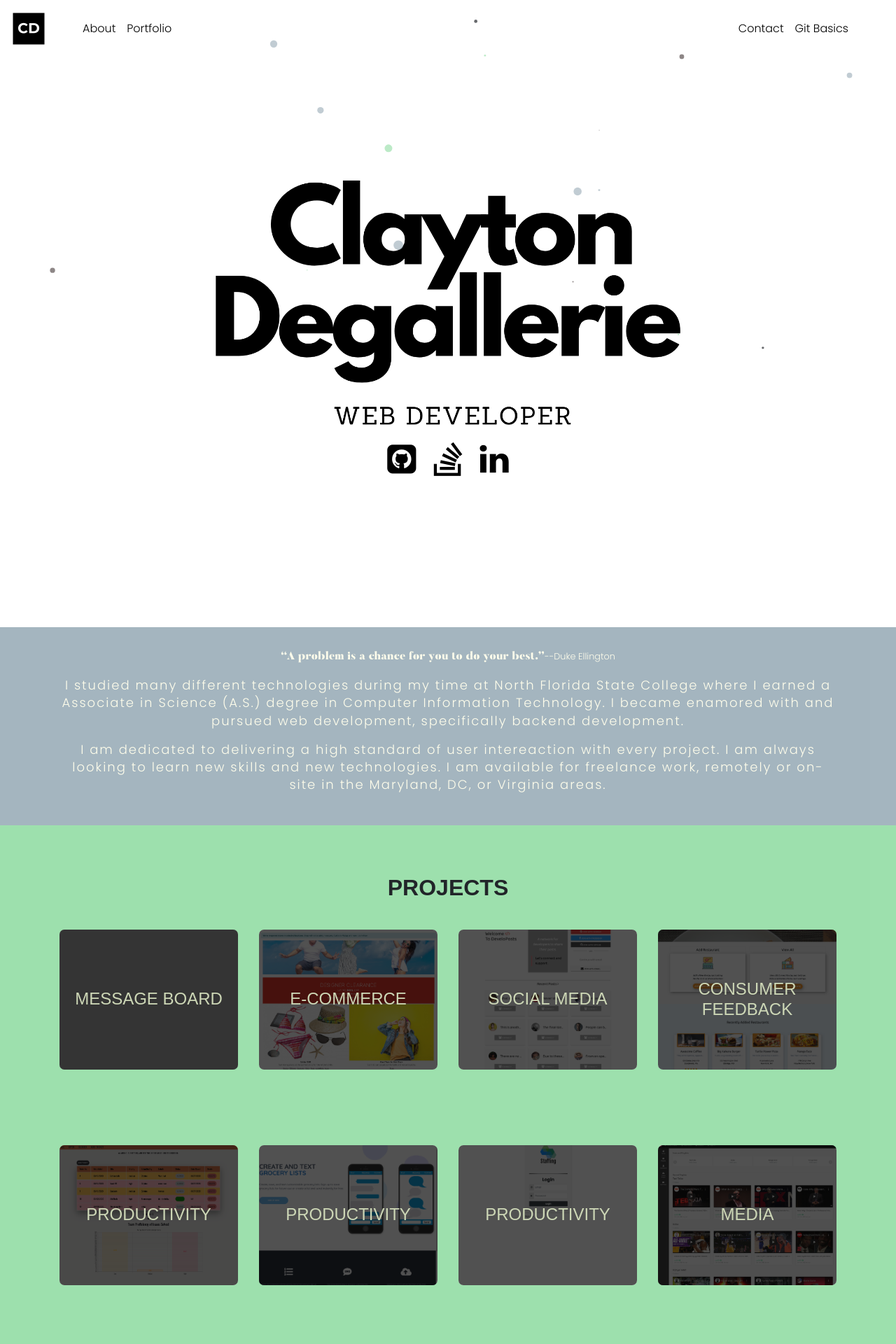
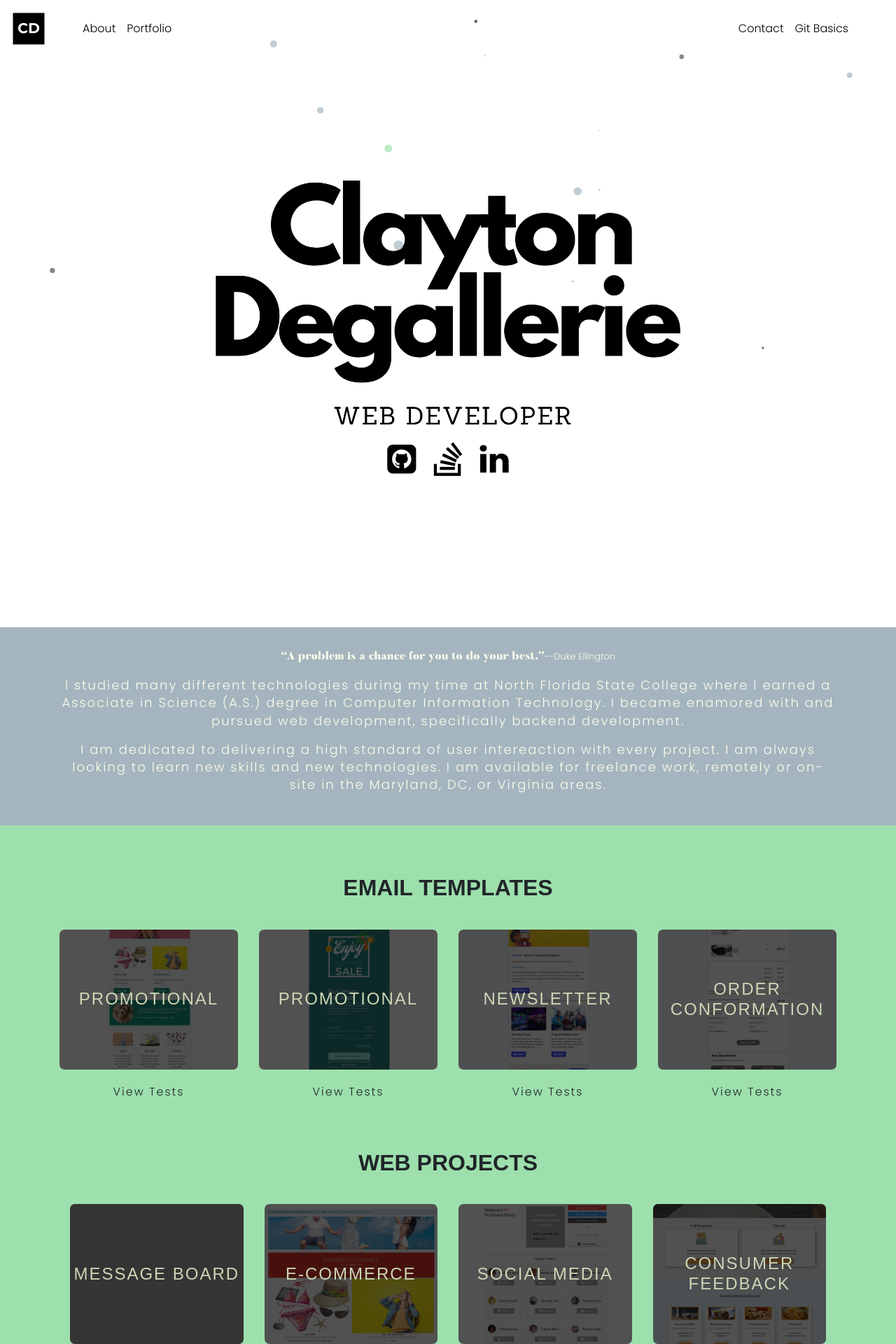
Before and after one commit to cod500/degallerie-portfolio, a PHP site: page /index.html in a window 1280 px wide. Shown: the top 1920 px of the page at 70% size. Run offline with PHP 8.4, Linux system fonts and the light colour scheme; some libraries are stand-ins or nearby versions; some web fonts are replaced; grey boxes are pictures that could not be loaded.

Commit message:
Added email templates

```diff
--- a/css/styles.css
+++ b/css/styles.css
@@ -93,8 +93,13 @@ section.home-intro h1 {
   line-height: 1.6;
 }
 
-.project-div p {
+.project-div p,
+.project-div a {
   letter-spacing: 2px;
+  color: #212529;
+}
+
+.hover-tag:hover {
   color: #212529;
 }
 
--- a/index.html
+++ b/index.html
@@ -114,14 +114,74 @@
                 </div>
             </div>
         </div>
-    </section><!-- portfolio section --><a id="portfolio"></a>
+    </section>
 
+    <!-- portfolio section --><a id="portfolio"></a>
     <section class="portfolio">
+
+        <!-- Emails -->
         <div class="container">
             <div class="content">
                 <div class="row">
                     <div class="col-12">
-                        <h2 class="text-center">Projects</h2>
+                        <h2 class="text-center">Email Templates</h2>
+                    </div>
+                </div>
+                <div class="row">
+
+                    <div class="col-m-12 col-lg-3 justify-content-center project-div">
+                        <a href="https://degallstore-sale.netlify.app/" target="_blank">
+                            <div class="project" style="background-image:url(img/email-promo.png)">
+                                <div class="overlay">
+                                    <h4>Promotional<h4>
+                                </div>
+                            </div>
+                        </a>
+                        <a class="hover-tag" href="img/summersale-tests.png" target="_blank">View Tests
+                        </a>
+                    </div>
+                    <!-- /.col-sm-3 -->
+                    <div class="col-m-12 col-lg-3 project-div">
+                        <a href="https://degallshop-spash-email.netlify.app/" target="_blank">
+                            <div class="project" style="background-image:url(img/email-splash.png)">
+                                <div class="overlay">
+                                    <h4>Promotional</h4>
+                                </div>
+                            </div>
+                        </a>
+                        <a class="hover-tag" href="img/splash-tests.png" target="_blank">View Tests
+                        </a>
+                    </div>
+                    <!-- /.col-sm-3 -->
+                    <div class="col-m-12 col-lg-3 project-div">
+                        <a href="https://degall-groups-newsletter.netlify.app/" target="_blank">
+                            <div class="project" style="background-image:url(img/newsletter.png)">
+                                <div class="overlay">
+                                    <h4>Newsletter</h4>
+                                </div>
+                            </div>
+                        </a>
+                        <a class="hover-tag" href="img/newsletterstest.png" target="_blank">View Tests</a>
+                    </div>
+                    <!-- /.col-sm-3 -->
+                    <div class="col-m-12 col-lg-3 project-div">
+                        <a href="https://degallshop-order.netlify.app/" target="_blank">
+                            <div class="project" style="background-image:url(img/email-order.png)">
+                                <div class="overlay">
+                                    <h4>Order Conformation<h4>
+                                </div>
+                            </div>
+                        </a>
+                        <a class="hover-tag" href="img/order-tests.png" target="_blank">View Tests</a>
+                    </div>
+                </div>
+
+                <!-- End Emails -->
+                <div class="container">
+                    <div class="content">
+                        <div class="row">
+                            <div class="col-12">
+                                <h2 class="text-center">Web Projects</h2>
                             </div>
                         </div>
                         <div class="row">
@@ -187,7 +247,8 @@
                                 </p>
                             </div>
                             <!-- /.col-sm-3 -->
-                    <div class="m-auto col-m-12 col-lg-3 justify-content-center project-div" id="productivity-2">
+                            <div class="m-auto col-m-12 col-lg-3 justify-content-center project-div"
+                                id="productivity-2">
                                 <a href="https://sms-groce.herokuapp.com/" target="_blank">
                                     <div class="project" style="background-image:url(img/groce.png)">
                                         <div class="overlay">
@@ -199,7 +260,8 @@
                                 </p>
                             </div>
                             <!-- /.col-sm-3 -->
-                    <div class="m-auto col-m-12 col-lg-3 justify-content-center project-div" id="productivity-3">
+                            <div class="m-auto col-m-12 col-lg-3 justify-content-center project-div"
+                                id="productivity-3">
                                 <a href="https://degall-staffing.netlify.app/" target="_blank">
                                     <div class="project" style="background-image:url(img/staffing.png)">
                                         <div class="overlay">
```
Also changed, not shown: img/email-order.png (added), img/email-promo.png (added), img/email-splash.png (added), img/newsletter.png (added), img/order-tests.png (added), img/splash-tests.png (added), 3 other files. Lines whose indentation alone changed are shown as unchanged.
